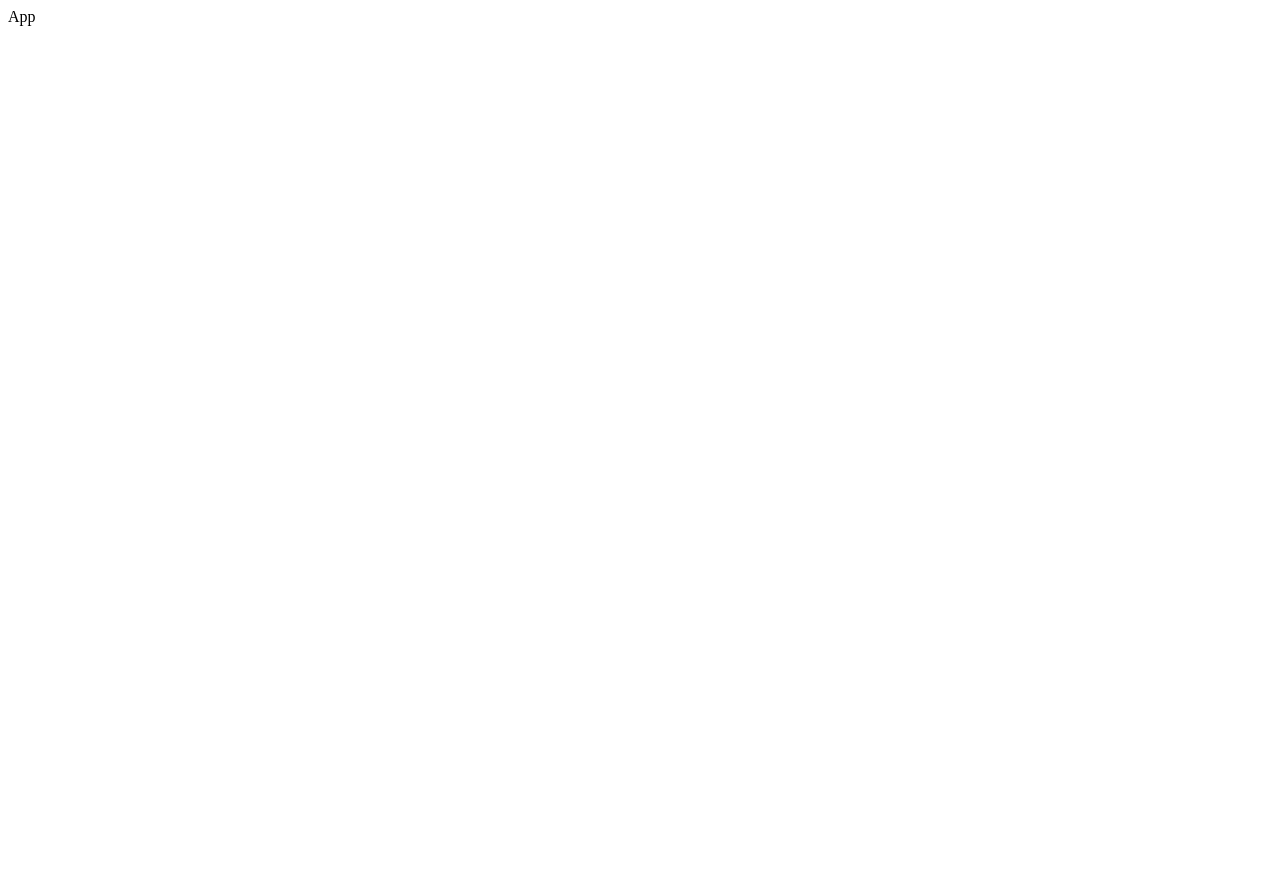
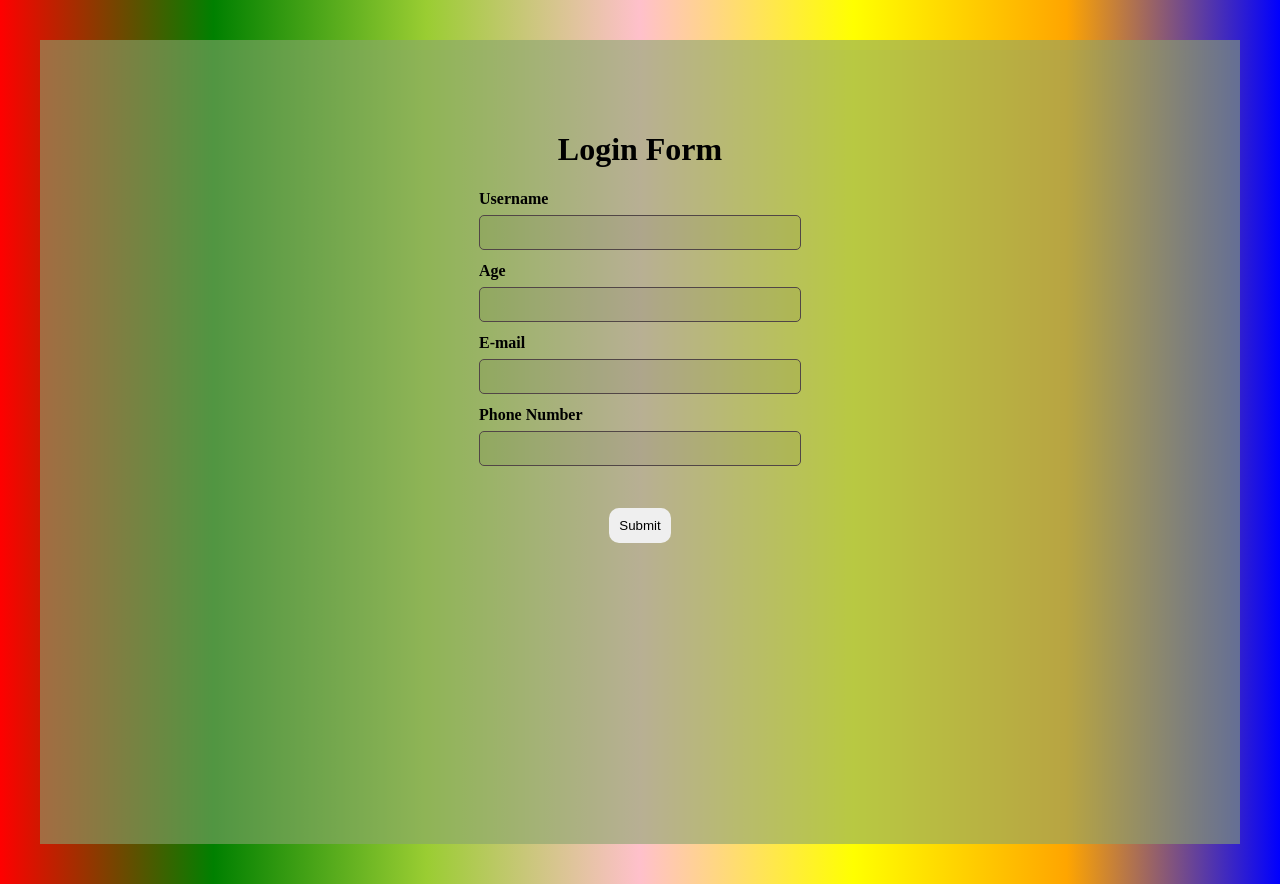
Before and after one commit to Dhanusree123/React-Hook-Forms, a React (Vite) app: page / in a window 1280 px wide. Before the commit the page ends 800 px from the top, so only its background shows below. Built offline with nearby package versions, Linux system fonts and the light colour scheme.

Commit message:
form by d

```diff
--- a/src/App.tsx
+++ b/src/App.tsx
@@ -1,5 +1,10 @@
+import HookFormD from "./Components/HookFormD";
 const App = () => {
-  return <div>App</div>;
+  return (
+    <>
+      <HookFormD />
+    </>
+  );
 };
 
 export default App;
--- /dev/null
+++ b/src/Components/HookFormD.tsx
@@ -0,0 +1,70 @@
+import { useForm } from "react-hook-form";
+import { z } from "zod";
+import { zodResolver } from "@hookform/resolvers/zod";
+
+const formSchema = z.object({
+  username: z.string().min(1, "User Name is required"),
+  age: z
+    .number({ invalid_type_error: "Age must be a number" })
+    .min(18, "Age must be greater than or equal to 18"),
+  email: z.string().email("Invalid email address"),
+  phonenumber: z
+    .string()
+    .regex(/^\d{10}$/, "Enter a valid 10-digit phone number"),
+});
+
+type formData = z.infer<typeof formSchema>;
+
+const HookFormD = () => {
+  const form = useForm<formData>({
+    defaultValues: {
+      username: "",
+      age: undefined,
+      email: "",
+      phonenumber: "",
+    },
+    resolver: zodResolver(formSchema),
+  });
+
+  const { register, handleSubmit, formState } = form;
+  const { errors } = formState;
+
+  const onSubmit = (data: formData) => {
+    console.log("Form Submitted", data);
+  };
+
+  return (
+    <>
+      <div>
+        <div className="form-block">
+          <form onSubmit={handleSubmit(onSubmit)} noValidate>
+            <h1>Login Form</h1>
+            <label htmlFor="username">Username</label>
+            <input type="text" id="username" {...register("username")} />
+            <p className="errors">{errors.username?.message}</p>
+
+            <label htmlFor="age">Age</label>
+            <input
+              type="number"
+              id="age"
+              {...register("age", { valueAsNumber: true })}
+            />
+            <p className="errors">{errors.age?.message}</p>
+
+            <label htmlFor="email">E-mail</label>
+            <input type="email" id="email" {...register("email")} />
+            <p className="errors">{errors.email?.message}</p>
+
+            <label htmlFor="phonenumber">Phone Number</label>
+            <input type="text" id="phonenumber" {...register("phonenumber")} />
+            <p className="errors">{errors.phonenumber?.message}</p>
+
+            <button className="btn-submit">Submit</button>
+          </form>
+        </div>
+      </div>
+    </>
+  );
+};
+
+export default HookFormD;
--- a/src/index.css
+++ b/src/index.css
@@ -0,0 +1,50 @@
+#root {
+    max-width: 1280px;
+    margin: 0 auto;
+    padding: 2rem;
+    text-align: center;
+}
+body{
+    background-image:linear-gradient(to right,red,green,yellowgreen,pink,yellow,orange,blue)
+}
+label{
+font-weight: bold;
+display: flex;
+margin-bottom: 7px;
+}
+input[type="text"],
+input[type="email"],
+input[type="number"],
+input[type="data"]{
+    display: block;
+    width: 300px;
+    padding: 6px 10px;
+    font-size: 14px;
+    line-height: 1.5;
+    color:#000000;
+    background-color: rgba(4, 14, 14, 0.053);
+    border: 1px solid #514646;
+    border-radius: 5px;
+}
+    .form-block{
+        display: flex;
+        text-align: center;
+        justify-content: center;
+        height:83vh;
+        padding:70px;
+        background-color: rgba(136, 165, 111, 0.598);
+    }
+    .btn-submit{
+        margin-top: 30px;
+        padding:10px;
+        border-radius: 10px;
+        border:none;
+    }
+    .btn-submit:hover{
+        background-color: #00000058;
+    }
+    .errors{
+        color:red;
+        font-size: 12px;
+
+    }
```
